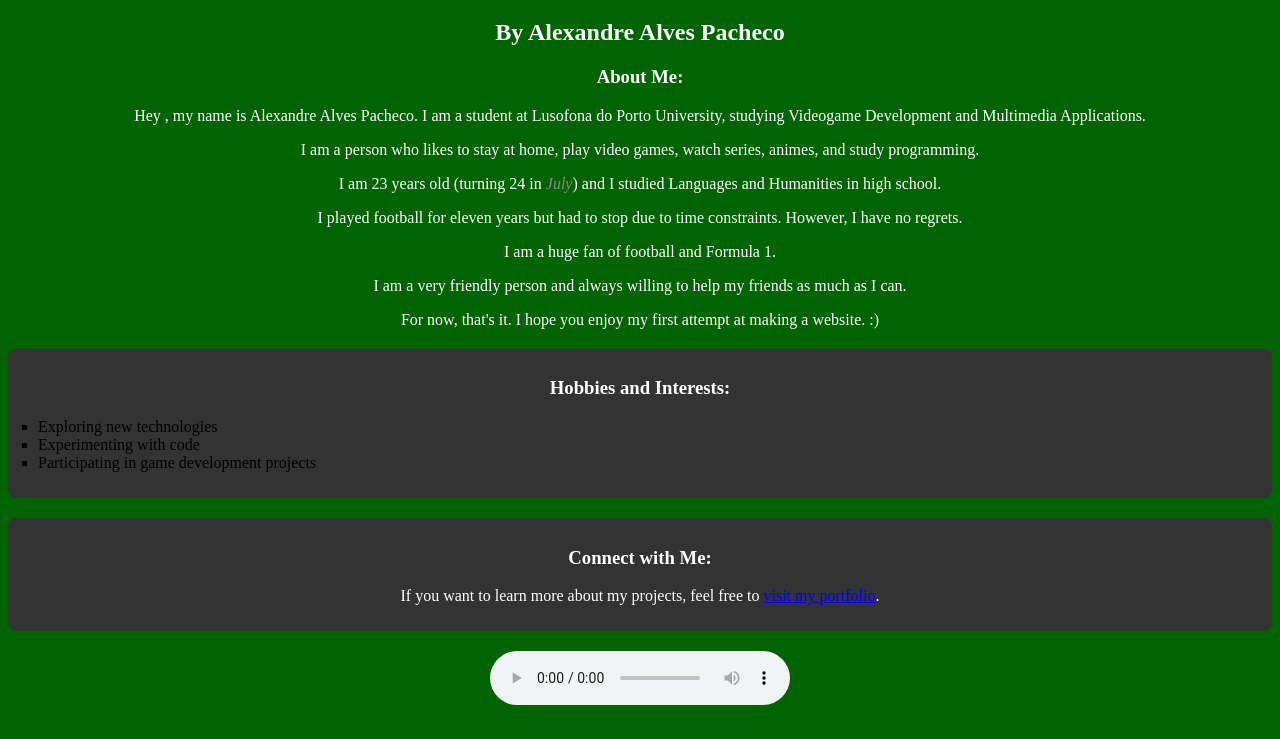
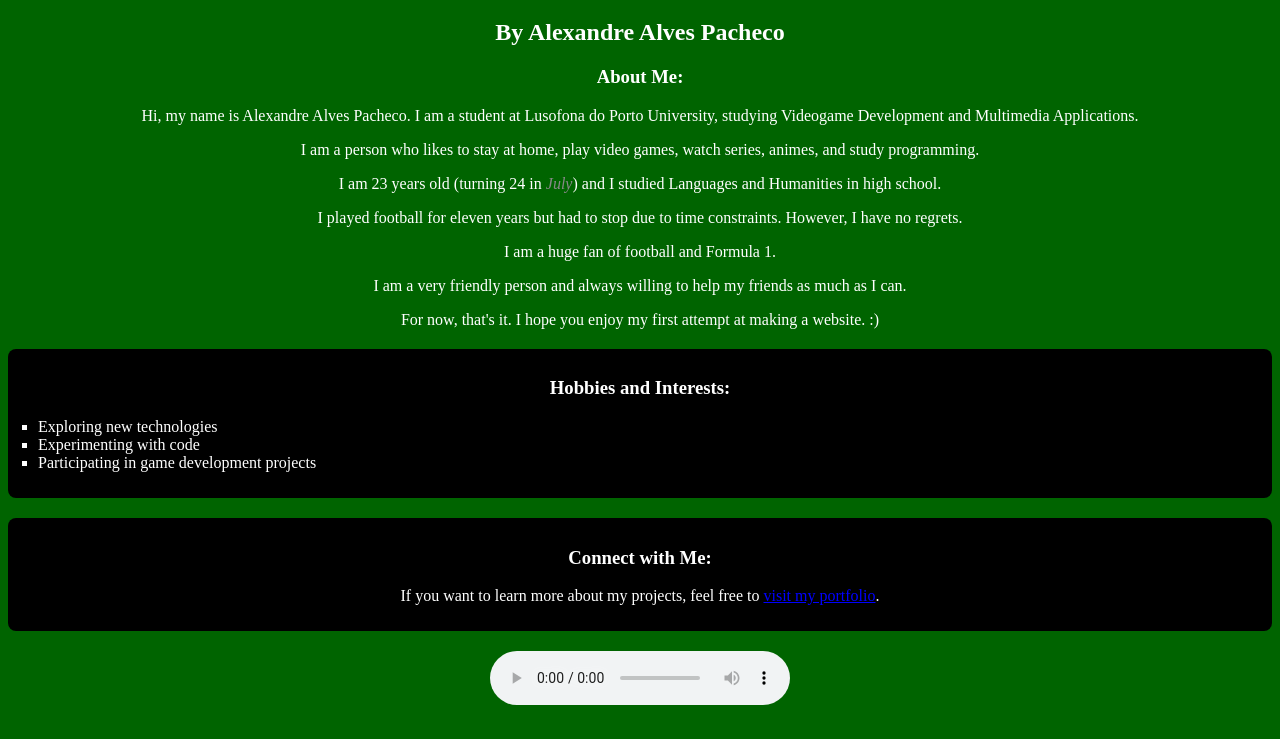
Before and after one commit to AleksandrosP38/O-Meu-Site-by-Alexandre-Pacheco, a plain HTML site: page index.html in a window 1280 px wide. Shown: the part 61-800 px from the top of the page. Drawn offline with Linux system fonts and the light colour scheme; grey boxes are pictures that could not be loaded.

Commit message:
black bar fix

```diff
--- a/index.html
+++ b/index.html
@@ -94,6 +94,12 @@
         figcaption {
             color: #888;
         }
+
+        /* Modified styles for specific sections */
+        section {
+            background-color: #000;
+            color: #fff;
+        }
     </style>
 </head>
 
@@ -110,7 +116,7 @@
 
     <div>
         <p>
-            Hey , my name is Alexandre Alves Pacheco. I am a student at Lusofona do Porto University, studying Videogame
+            Hi, my name is Alexandre Alves Pacheco. I am a student at Lusofona do Porto University, studying Videogame
             Development and Multimedia Applications.
         </p>
         <p>
```
